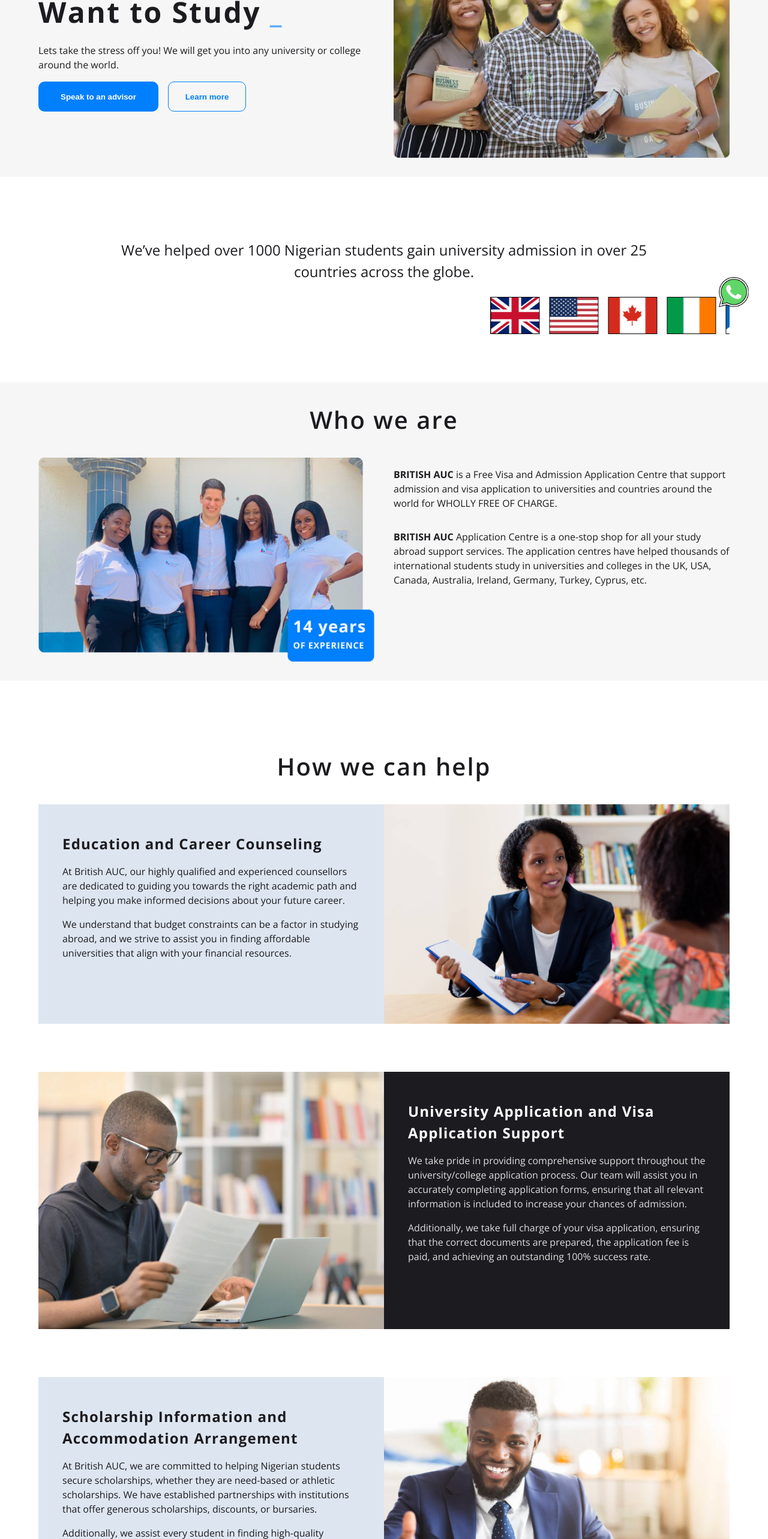
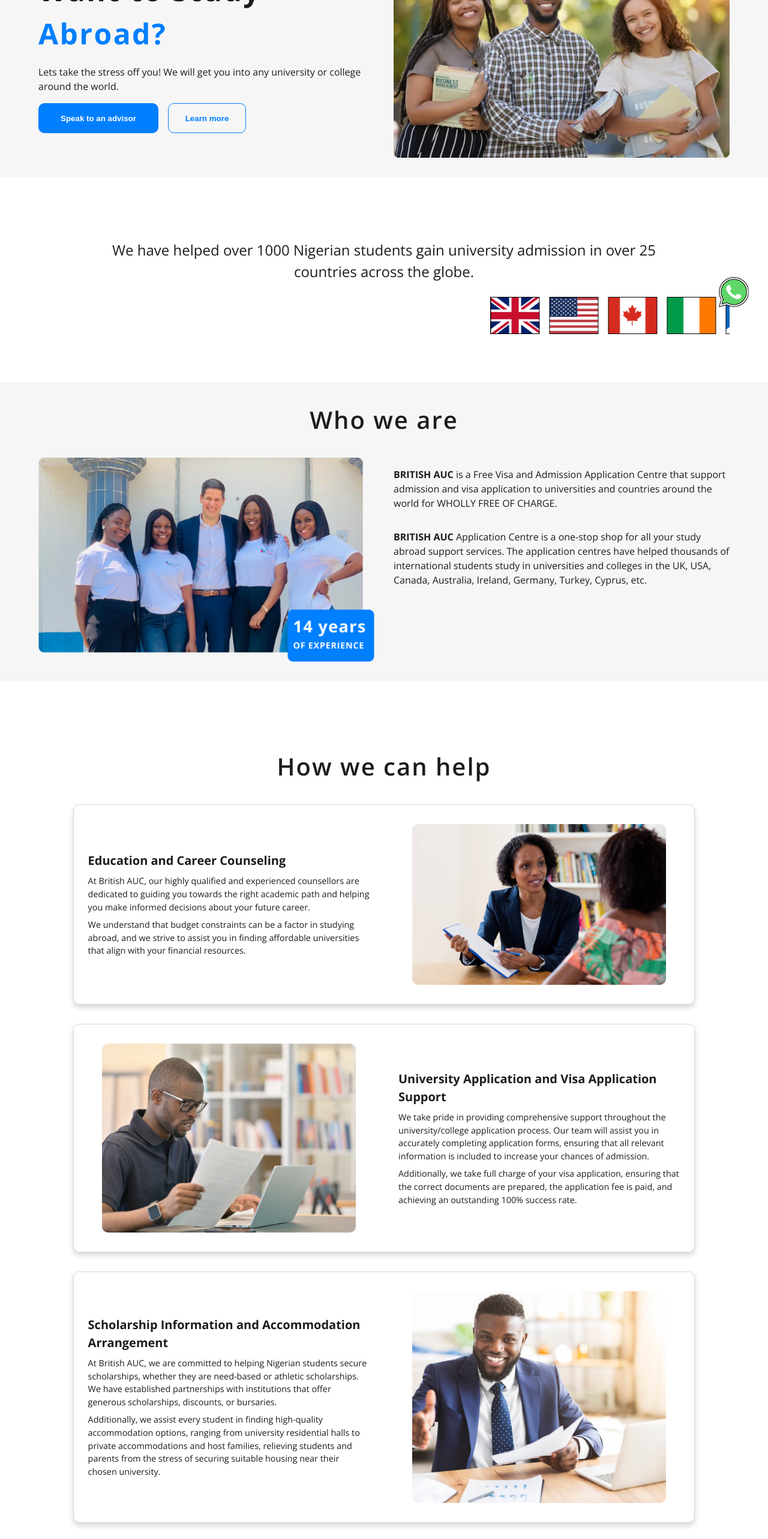
Before and after one commit to British-AUC/company-website, a React (Vite) app in the folder website/: page / in a window 1280 px wide. Shown: the part 234-2800 px from the top of the page at 60% size. Built offline with nearby package versions, Linux system fonts and the light colour scheme.

Commit message:
changed text transition and service card design

```diff
--- a/website/src/components/TextAnimation.jsx
+++ b/website/src/components/TextAnimation.jsx
@@ -1,70 +1,50 @@
-import React from "react";
-import "../styles/App.css";
+import React, { useEffect, useRef } from "react";
 
 export default function TextAnimation() {
-  var TxtType = function (el, toRotate, period) {
-    this.toRotate = toRotate;
-    this.el = el;
-    this.loopNum = 0;
-    this.period = parseInt(period, 10) || 2000;
-    this.txt = "";
-    this.tick();
-    this.isDeleting = false;
-  };
+  const textRef = useRef(null);
+  const words = ["Abroad?", "in the USA?", "in the UK?", "in Canada?", "in Australia?", "in Scotland?", "in Ireland?", "in Germany?"];
+  let currentWordIndex = 0;
 
-  TxtType.prototype.tick = function () {
-    var i = this.loopNum % this.toRotate.length;
-    var fullTxt = this.toRotate[i];
+  useEffect(() => {
+    const textElement = textRef.current;
+    let typingAnimation;
+    let blinkingAnimation;
 
-    if (this.isDeleting) {
-      this.txt = fullTxt.substring(0, this.txt.length - 1);
-    } else {
-      this.txt = fullTxt.substring(0, this.txt.length + 1);
+    function typeWord(word) {
+      let letters = word.split("");
+      let output = "";
+      for (let i = 0; i < letters.length; i++) {
+        const delay = i * 400; // Adjust the delay to control typing speed
+        output += `<span style="animation-delay:${delay}ms">${letters[i]}</span>`;
+      }
+      textElement.innerHTML = output;
     }
 
-    this.el.innerHTML = '<span class="wrap">' + this.txt + "</span>";
-
-    var that = this;
-    var delta = 200 - Math.random() * 100;
-
-    if (this.isDeleting) {
-      delta /= 2;
+    function changeWord() {
+      typeWord(words[currentWordIndex]);
+      currentWordIndex = (currentWordIndex + 1) % words.length;
     }
 
-    if (!this.isDeleting && this.txt === fullTxt) {
-      delta = this.period;
-      this.isDeleting = true;
-    } else if (this.isDeleting && this.txt === "") {
-      this.isDeleting = false;
-      this.loopNum++;
-      delta = 500;
+    function startAnimation() {
+      typingAnimation = setInterval(changeWord, 4000);
+      blinkingAnimation = setInterval(() => {
+        const caret = textElement.querySelector(".caret");
+        caret.style.visibility =
+          caret.style.visibility === "visible" ? "hidden" : "visible";
+      }, 100);
     }
 
-    setTimeout(function () {
-      that.tick();
-    }, delta);
-  };
+    startAnimation();
 
-  window.onload = function () {
-    var elements = document.getElementsByClassName("typewrite");
-    for (var i = 0; i < elements.length; i++) {
-      var toRotate = elements[i].getAttribute("data-type");
-      var period = elements[i].getAttribute("data-period");
-      if (toRotate) {
-        new TxtType(elements[i], JSON.parse(toRotate), period);
-      }
-    }
+    return () => {
+      clearInterval(typingAnimation);
+      clearInterval(blinkingAnimation);
+    };
+  }, []);
 
-  };
   return (
-      <span
-        id="changing-text"
-        className="typewrite"
-        data-period="2000"
-        style={{color: "#007FFF"}}
-        data-type='["Abroad?", "in the USA?", "in the UK?", "in Australia?", "in Germany"]'
-      >
-        <span className="wrap"></span>
-      </span>
+    <h1 style={{ color: "#007FFF" }} ref={textRef}>
+      Abroad?
+    </h1>
   );
 }
--- a/website/src/pages/Home.jsx
+++ b/website/src/pages/Home.jsx
@@ -43,7 +43,7 @@
             {/* SECTION ONE - COUNTRY FLAGS */}
             <section className="section-one">
                 <p>
-                    We’ve helped over 1000 Nigerian students gain university
+                    We have helped over 1000 Nigerian students gain university
                     admission in over 25 countries across the globe.
                 </p>
                 <div className="flags-block">
--- a/website/src/styles/App.css
+++ b/website/src/styles/App.css
@@ -195,35 +195,6 @@
   width: 100%;
 }
 
-@keyframes typing {
-  from {
-    width: 0;
-  }
-  to {
-    width: 100%;
-  }
-}
-#changing-text {
-  overflow: hidden;
-  white-space: nowrap;
-  animation: typing 4s steps(40) infinite;
-}
-
-#changing-text::after {
-  content: "_";
-  display: inline-block;
-  animation: blink-caret 1.5s infinite;
-  color: #007FFF;
-}
-
-@keyframes blink-caret {
-  from, to {
-    opacity: 0;
-  }
-  50% {
-    opacity: 1;
-  }
-}
 .section-one {
   display: flex;
   flex-direction: column;
@@ -303,6 +274,8 @@
   display: flex;
   flex-direction: column;
   padding: 0em 4em;
+  align-items: center;
+  margin-bottom: 5em;
 }
 .section-three #service-p {
   line-height: 30px;
@@ -312,43 +285,43 @@
 .section-three .service {
   display: flex;
   flex-direction: row;
-  margin-bottom: 5em;
+  margin-bottom: 2em;
+  border: 0.5px solid rgba(128, 128, 128, 0.315);
+  box-shadow: 0px 5px 10px rgba(0, 0, 0, 0.158);
+  border-radius: 10px;
+  width: 90%;
+  height: auto;
 }
 .section-three .service-left {
   display: flex;
   flex-direction: column;
   width: 50%;
-  background-color: #dde6f0;
-  padding: 3em 2.5em;
-  gap: 1em;
+  padding: 1em 1.5em;
+  gap: 0.5em;
+  justify-content: center;
 }
 .section-three .service-left h3 {
   margin: 0;
-  font-size: 1.5rem;
-  letter-spacing: 0.05em;
+  font-size: 1.25rem;
 }
 .section-three .service-left p, .section-three .service-left .section-eight h2, .section-eight .section-three .service-left h2 {
+  font-size: 0.9rem;
   margin: 0;
 }
 .section-three .service-right {
   display: flex;
   width: 50%;
+  align-items: center;
+  justify-content: center;
+  padding: 2em 1.5em;
 }
 .section-three .service-right img {
-  width: 100%;
+  width: 90%;
   height: auto;
+  border-radius: 10px;
 }
 .section-three .service:nth-child(odd) {
   flex-direction: row-reverse;
-}
-.section-three .service:nth-child(odd) .service-left {
-  background-color: #1c1b1f;
-}
-.section-three .service:nth-child(odd) .service-left h3 {
-  color: white;
-}
-.section-three .service:nth-child(odd) .service-left p, .section-three .service:nth-child(odd) .service-left .section-eight h2, .section-eight .section-three .service:nth-child(odd) .service-left h2 {
-  color: #dfdfdf;
 }
 
 .section-four {
--- a/website/src/styles/App.scss
+++ b/website/src/styles/App.scss
@@ -208,28 +208,28 @@
   }
 }
 
-@keyframes typing {
-  from { width: 0; }
-  to { width: 100%; }
-}
+// @keyframes typing {
+//   from { width: 0; }
+//   to { width: 100%; }
+// }
 
-#changing-text {
-  overflow: hidden;
-  white-space: nowrap;
-  animation: typing 4s steps(40) infinite;
-}
+// #changing-text {
+//   overflow: hidden;
+//   white-space: nowrap;
+//   animation: typing 4s steps(40) infinite;
+// }
 
-#changing-text::after {
-  content: "_";
-  display: inline-block;
-  animation: blink-caret 1.5s infinite;
-  color: #007FFF;
-}
+// #changing-text::after {
+//   content: "|";
+//   display: inline-block;
+//   animation: blink-caret 2s infinite;
+//   color: #007FFF;
+// }
 
-@keyframes blink-caret {
-  from, to { opacity: 0; }
-  50% { opacity: 1; }
-}
+// @keyframes blink-caret {
+//   from, to { opacity: 0; }
+//   50% { opacity: 1; }
+// }
 
 // HERO SECTION END
 
@@ -327,6 +327,8 @@
   display: flex;
   flex-direction: column;
   padding: $desktoppadding;
+  align-items: center;
+  margin-bottom: 5em;
   #service-p {
     line-height: 30px;
     margin: 0;
@@ -335,43 +337,43 @@
   .service {
     display: flex;
     flex-direction: row;
-    margin-bottom: 5em;
+    margin-bottom: 2em;
+    border: 0.5px solid rgba(128, 128, 128, 0.315);
+    box-shadow: 0px 5px 10px rgba(0, 0, 0, 0.158);
+    border-radius: 10px;
+    width: 90%;
+    height: auto;
   }
   .service-left {
     display: flex;
     flex-direction: column;
     width: 50%;
-    background-color: $compangreyblue;
-    padding: 3em 2.5em;
-    gap: 1em;
+    padding: 1em 1.5em;
+    gap: 0.5em;
+    justify-content: center;
     h3 {
       margin: 0;
-      font-size: 1.5rem;
-      letter-spacing: 0.05em;
+      font-size: 1.25rem;
     }
     p {
+      font-size: 0.9rem;
       margin: 0;
     }
   }
   .service-right {
     display: flex;
     width: 50%;
+    align-items: center;
+    justify-content: center;
+    padding: 2em 1.5em;
     img {
-      width: 100%;
+      width: 90%;
       height: auto;
+      border-radius: 10px;
     }
   }
   .service:nth-child(odd) {
     flex-direction: row-reverse;
-    .service-left {
-      background-color: $companyblack;
-      h3 {
-        color: white;
-      }
-      p {
-        color: #dfdfdf;
-      }
-    }
   }
 }
 // SECTION THREE END
```
Also changed, not shown: 1 other file (tests, documents, lock files or other folders).
